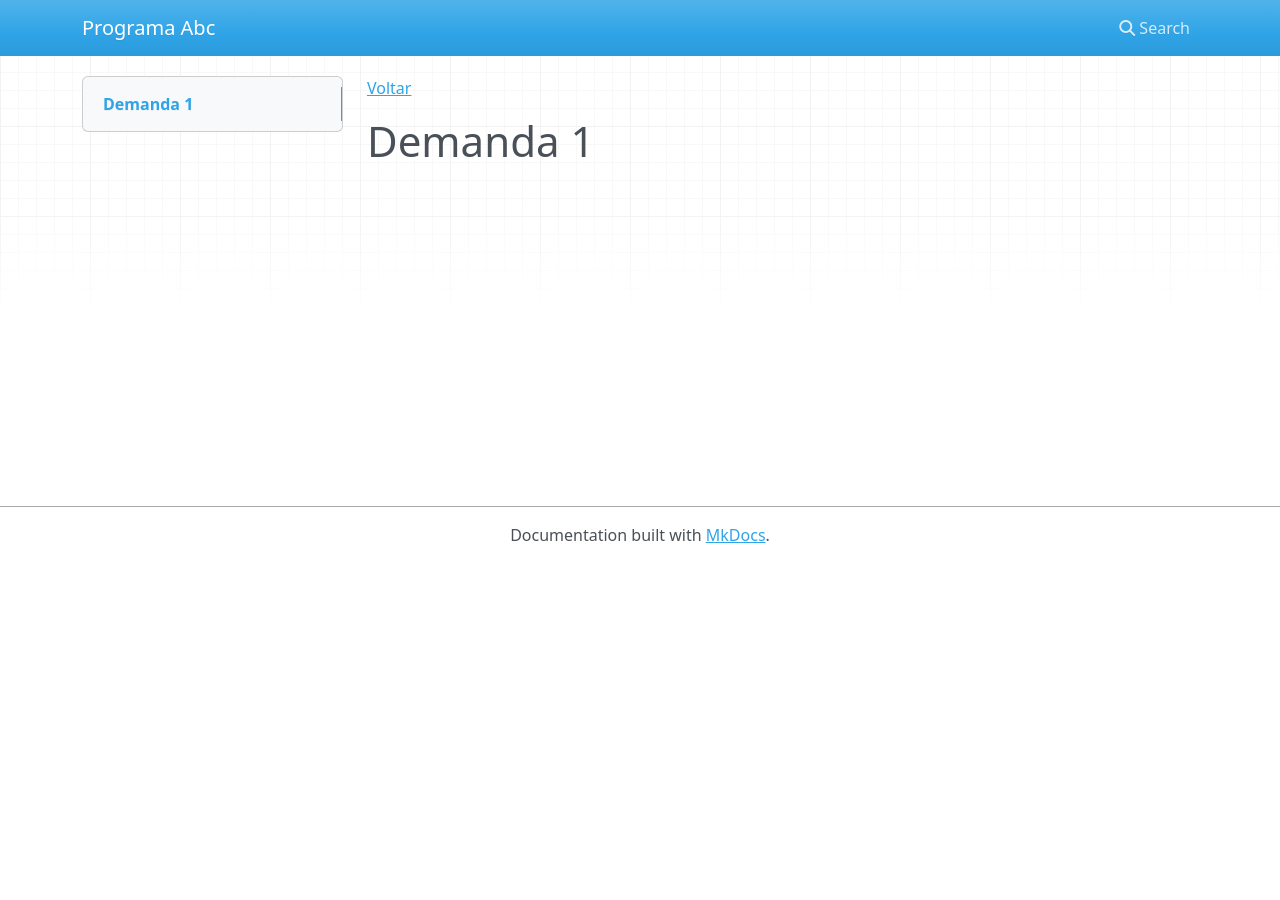
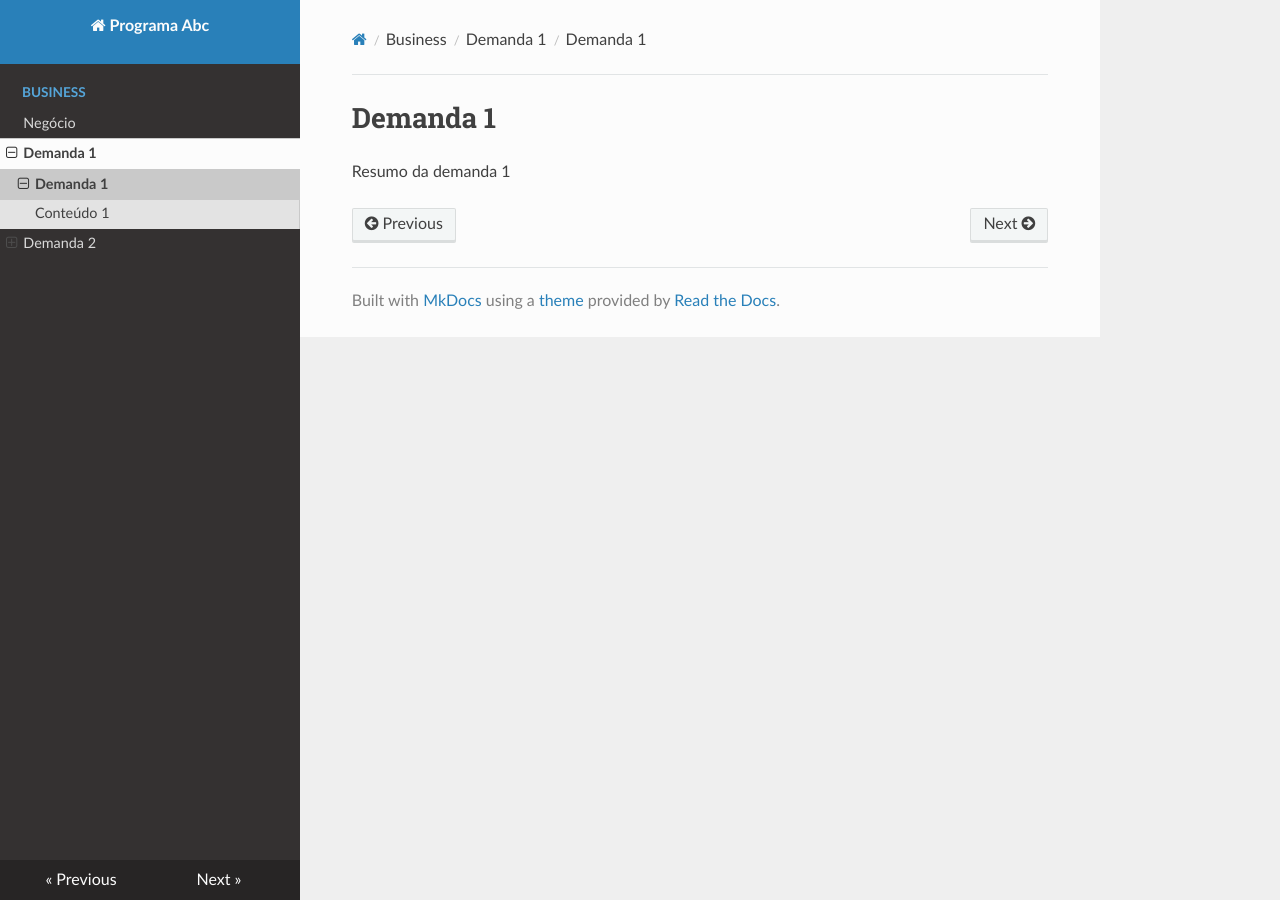
Before and after one commit to RuanVFachini/mkdocs, an MkDocs documentation site: the page built from docs/business/demanda-1/index.md, in a window 1280 px wide. Built offline with MkDocs 1.6.1, drawn with Linux system fonts in a browser that asks for light colours; nearby versions of some CDN libraries.

```diff
--- a/docs/business/demanda-1.md
+++ /dev/null
@@ -1,3 +0,0 @@
-[Voltar](../index.md)
-
-# Demanda 1
--- /dev/null
+++ b/docs/business/demanda-1/content-1.md
@@ -0,0 +1,3 @@
+# Conteúdo 1
+
+## Conteúdo 1 detalhes
--- /dev/null
+++ b/docs/business/demanda-1/index.md
@@ -0,0 +1,3 @@
+# Demanda 1
+
+Resumo da demanda 1
--- a/docs/business/demanda-2.md
+++ /dev/null
@@ -1,3 +0,0 @@
-[Voltar](../index.md)
-
-# Demanda 2
--- /dev/null
+++ b/docs/business/demanda-2/index.md
@@ -0,0 +1,3 @@
+# Demanda 2
+
+Resumo da demanda 2
--- /dev/null
+++ b/docs/business/index.md
@@ -0,0 +1,3 @@
+# Negócio
+
+Regras de negócio
--- a/mkdocs.yml
+++ b/mkdocs.yml
@@ -1,4 +1,7 @@
 site_name: Programa Abc
 site_url: https://programa-abc.com.br/
-nav:
-  - Regras : 'index.md'
+theme:
+  name: readthedocs
+  highlightjs: true
+plugins:
+  - include-markdown
```
Also changed, not shown: docs/index.md (deleted, +0 -7 lines), 1 other file.
